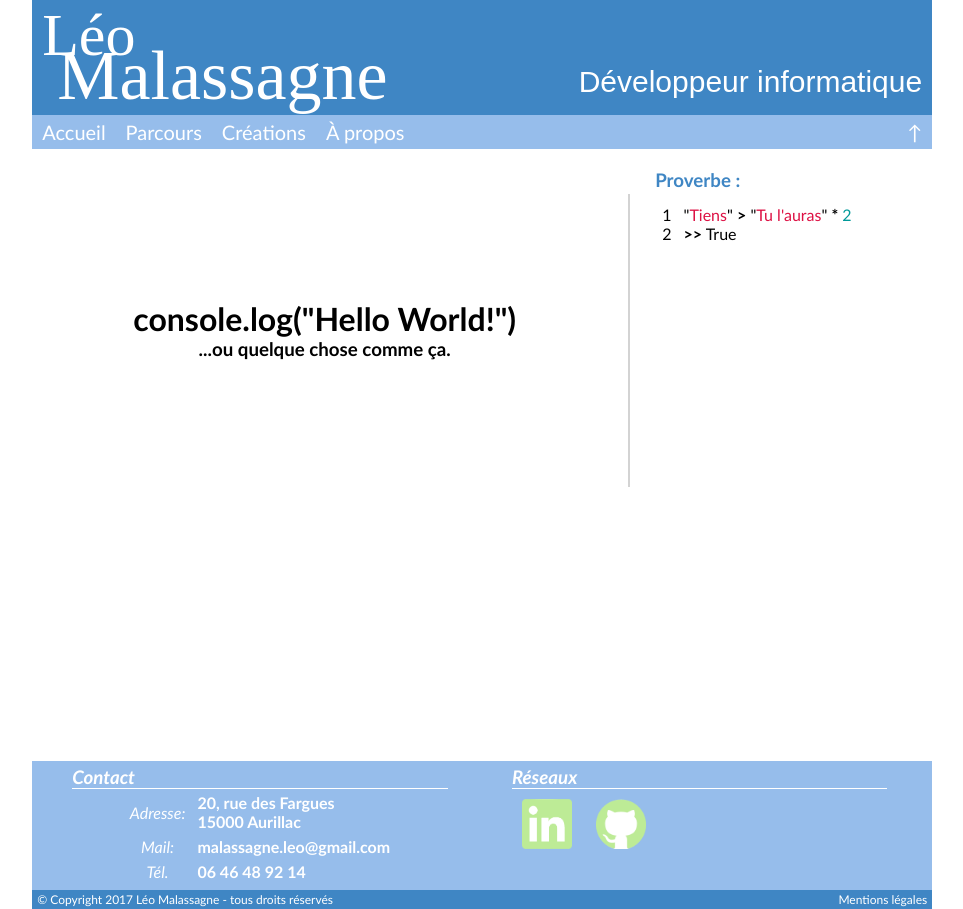
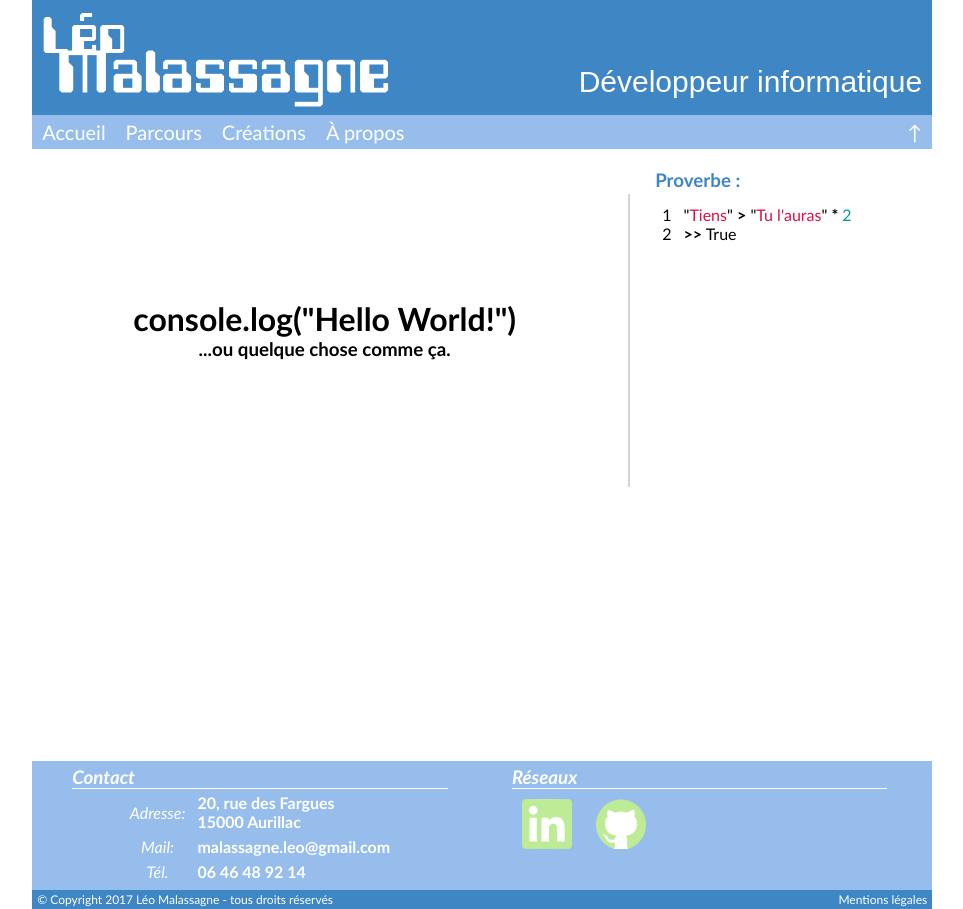
Before and after one commit to leo-malassagne/leo-malassagne.github.io, a Jekyll site: the page built from index.html, in a window 1280 px wide. Shown: the whole page, without its empty margins (145-1108 px from the left). Built offline with Jekyll 4.4.1, drawn with Linux system fonts in a browser that asks for light colours; some web fonts are replaced.

Commit message:
Change font URL

```diff
--- a/assets/stylesheets/main.css
+++ b/assets/stylesheets/main.css
@@ -66,5 +66,5 @@ p {
 
 @font-face {
 	font-family: Computerfont;
-	src: url(/Computerfont.ttf);
+	src: url(/assets/fonts/Computerfont.ttf);
 }
```
